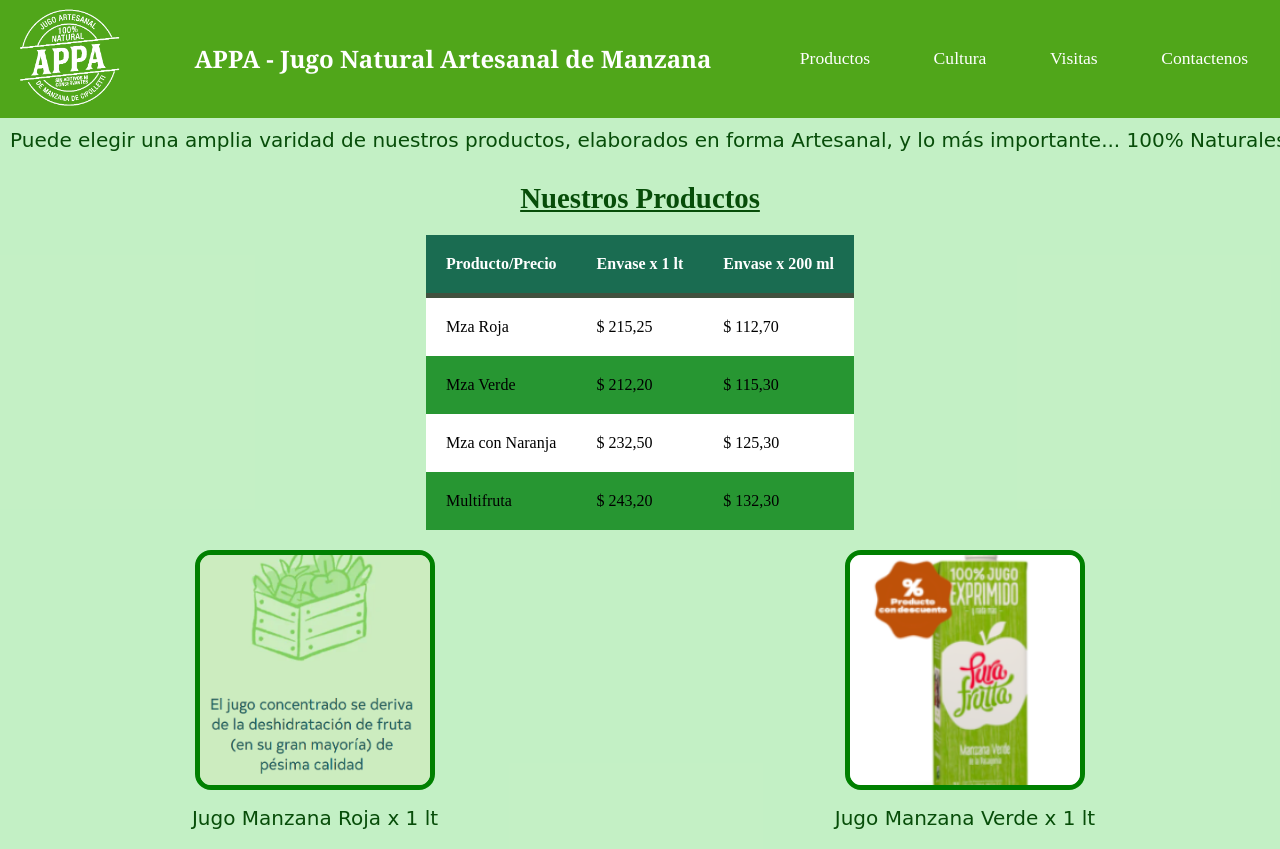
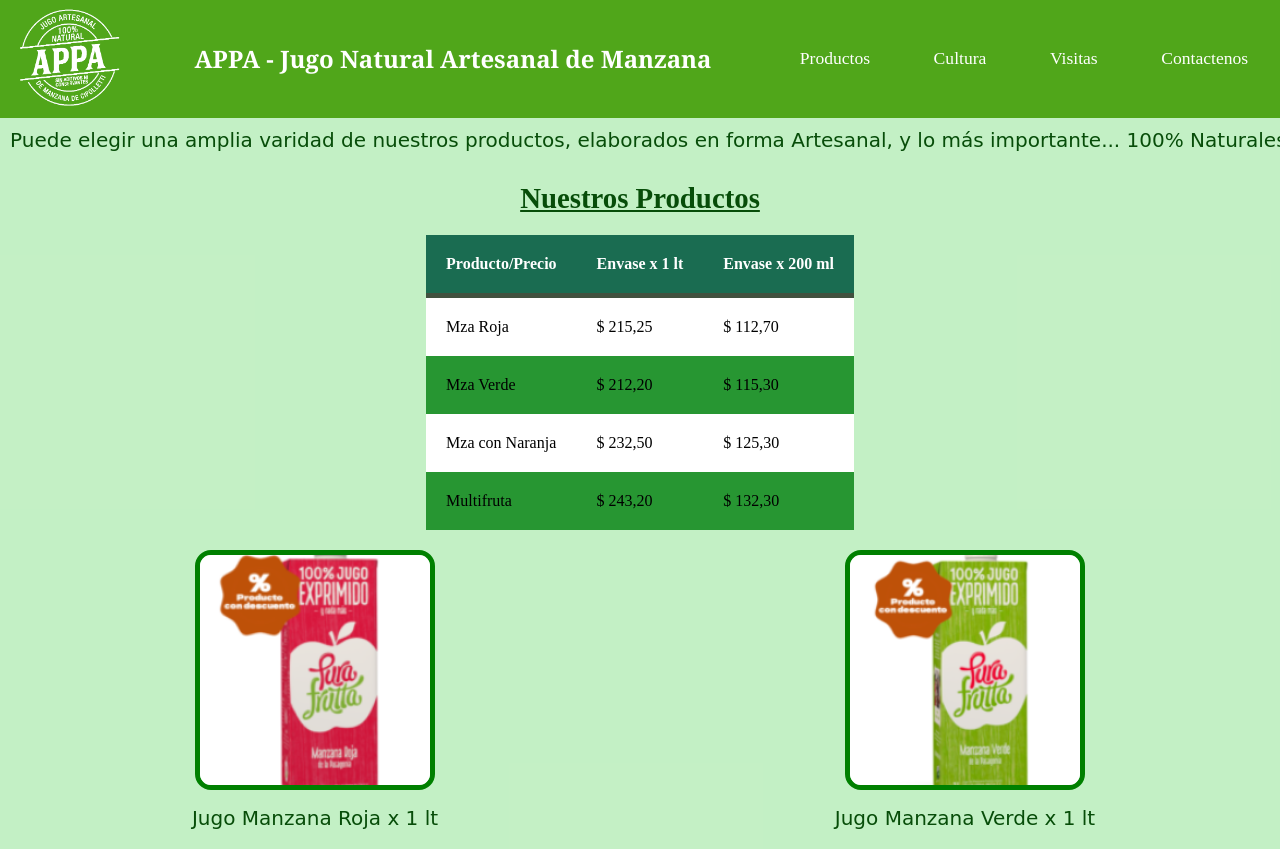
Before and after one commit to djfurlan/desafio-10-tercer-entrega-proyecto-final, a website: page pages/productos.html in a window 1280 px wide. Shown: the top 849 px of the page. Drawn offline with Linux system fonts and the light colour scheme.

Commit message:
commit productos

```diff
--- a/pages/productos.html
+++ b/pages/productos.html
@@ -88,7 +88,7 @@
 
 
             <div class="producto-1">
-                <img class="img-Productos-1" src="../imagenes/Deshidratado.PNG" alt="logo Jugo Mza Roja x 1 lt">
+                <img class="img-Productos-1" src="../imagenes/mza-roja-1lt.png" alt="logo Jugo Mza Roja x 1 lt">
                 <p class="descripcion-Producto">Jugo Manzana Roja x 1 lt</p>
             </div>
             <div class="producto-2">
```
